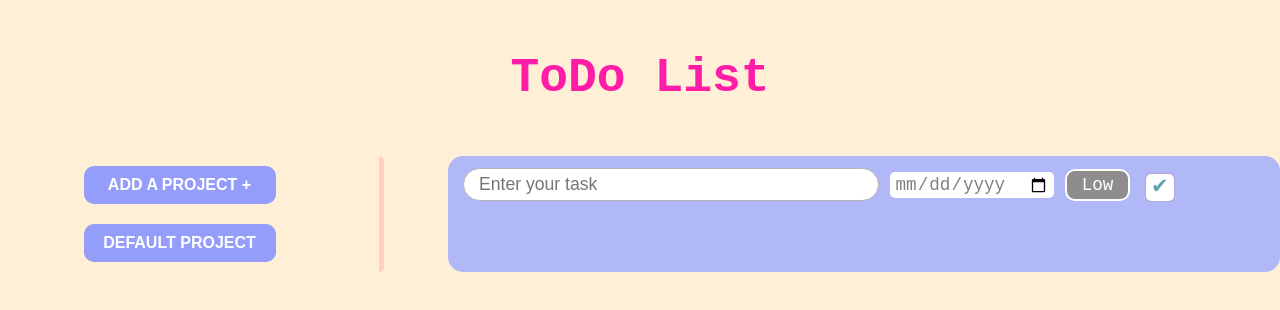
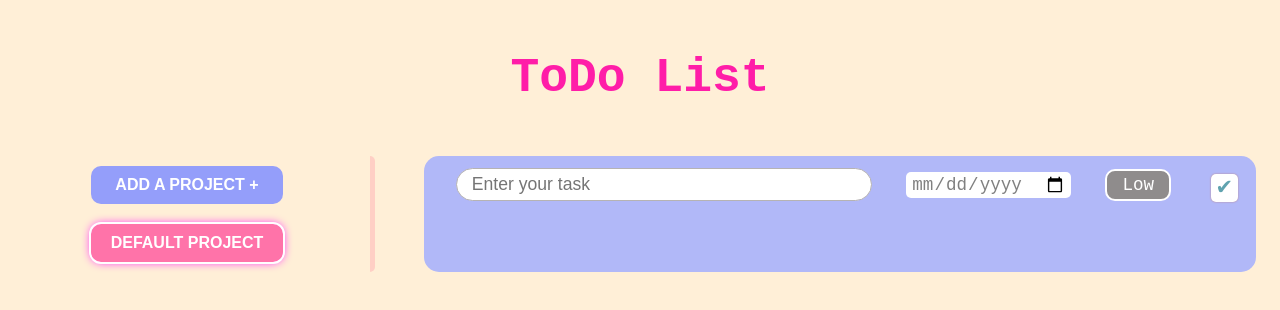
Before and after one commit to frantic-dev/to-do-list, a website built with webpack: page dist/index.html in a window 1280 px wide. Both pictures are taken after a click on the button "DEFAULT PROJECT". Built offline with nearby package versions, Linux system fonts and the light colour scheme.

Commit message:
highlight the current project

```diff
--- a/src/todo-list.js
+++ b/src/todo-list.js
@@ -28,7 +28,6 @@ function todoList() {
     e.stopImmediatePropagation();
     storeTodoInProject(input.value, dateInput.value);
     resetPriority();
-    // changePriority();
     displayNewTodo();
     rememberOldTasks();
     resetInput();
@@ -117,6 +116,7 @@ function switchProjects() {
       display.replaceChildren();
     }
     display.className = lastProject.id;
+    highlightProject(lastProject);
     checkItem();
     displayOldTasks();
     checkItem();
@@ -187,3 +187,8 @@ function resetPriority() {
   priorityBtn.setAttribute("style", "background-color: grey;");
 
 }
+function highlightProject(project) {
+  const allProjects = document.querySelectorAll('.project');
+  allProjects.forEach(project => project.setAttribute('style', 'background-color: rgb(148, 158, 250);'))
+  project.setAttribute('style','background-color: rgb(255, 115, 169); outline: 2px solid white; box-shadow: 0 0 10px #ff06ff')
+}
--- a/styles/style.scss
+++ b/styles/style.scss
@@ -14,7 +14,7 @@ $h1font: rgb(255, 29, 168);
  }
 body {
     display: flex;
-    justify-content: space-between;
+    justify-content: space-around;
     flex-wrap: wrap;
     // background-image: url('../images/background.svg');
     background-size: cover;
@@ -36,7 +36,7 @@ body {
     display: flex;
     flex-direction: column;
     align-items: center;
-    width: 30vw;
+    width: 350px;
     border-right: 5px solid rgba(255, 184, 184, 0.555);
     border-top-right-radius: 5px;
     border-bottom-right-radius: 5px;
@@ -59,6 +59,11 @@ body {
             box-shadow: 0 0 7px red;
         }
     }
+    #default-project{
+        background-color: rgb(255, 115, 169);
+        outline: 2px solid white;
+        box-shadow: 0 0 10px #ff06ff;
+    }
 }
 #all-todos {
     // @include redBorder();
@@ -67,6 +72,7 @@ body {
     border-radius: 15px;
     form {
         font-size: 1.1rem;
+        @include flex(space-around, center);
         #task-input {
             width: 50%;
             font-size: 1.1rem;
@@ -130,7 +136,7 @@ body {
         background-color: rgb(255, 208, 208);
         border-radius: 10px;
         padding: 15px;
-        margin: 10px;
+        margin: 50px auto;
         width: max(20em, 800px);
         transition: scale 0.1s ease;
         &:hover {
```
Also changed, not shown: dist/index.bundle.js, dist/storage.bundle.js, dist/todolist.bundle.js, dist/todos.bundle.js.
